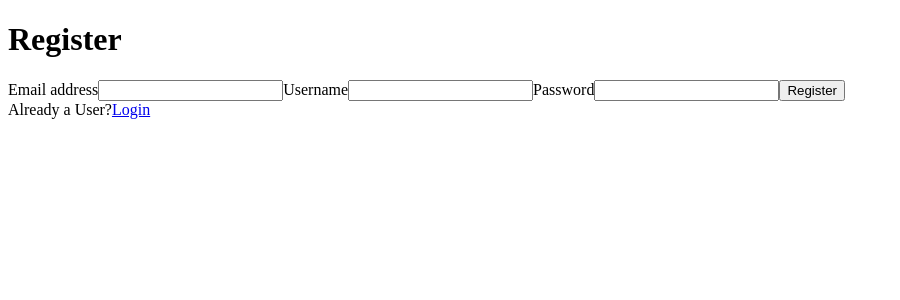
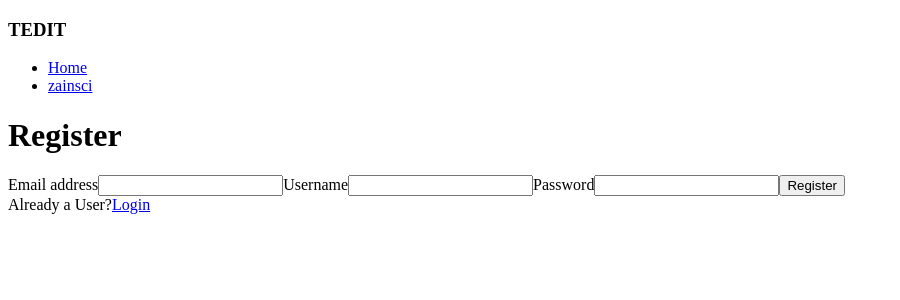
Before and after one commit to zainsci/tedit-ui, a Next.js app: page /register in a window 1280 px wide. Shown: the top 300 px of the page, without its empty margins (0-900 px from the left). Built offline with nearby package versions, Linux system fonts and the light colour scheme.

Commit message:
update: layout style & add header

```diff
--- a/components/layout/layout.tsx
+++ b/components/layout/layout.tsx
@@ -1,6 +1,7 @@
 import React from "react"
+import Head from "next/head"
 
-import Head from "next/head"
+import Header from "components/header"
 
 interface IProps {
   children: React.ReactNode
@@ -13,8 +14,11 @@ const Layout = ({ children, title }: IProps) => {
       <Head>
         <title>{title} - TEDIT</title>
       </Head>
+      <Header />
 
-      <div>{children}</div>
+      <div className="min-w-full min-h-full flex flex-col justify-center items-center mt-20">
+        {children}
+      </div>
     </>
   )
 }
```
